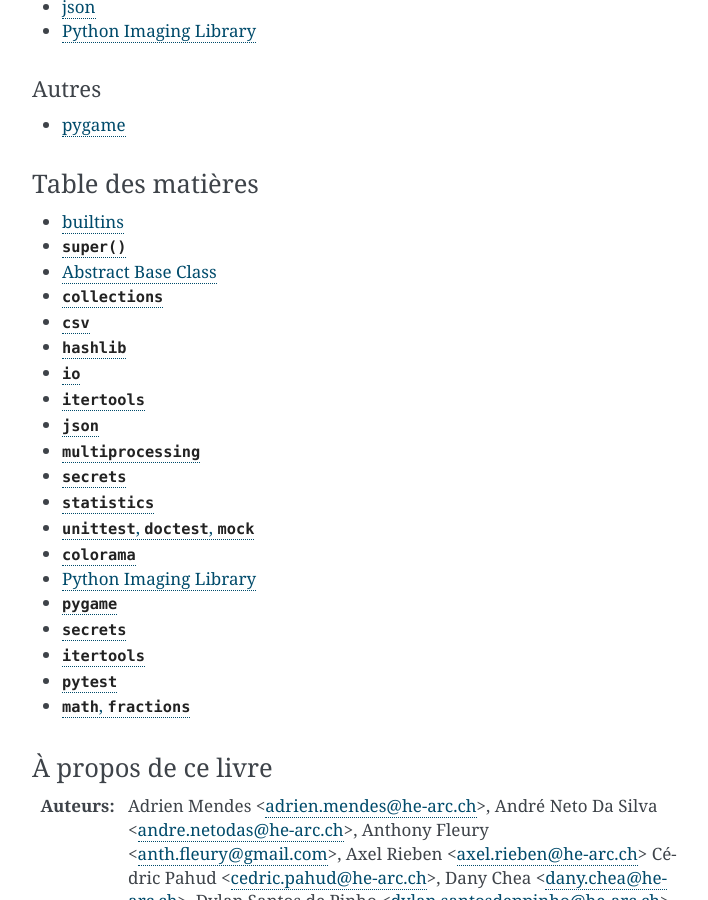
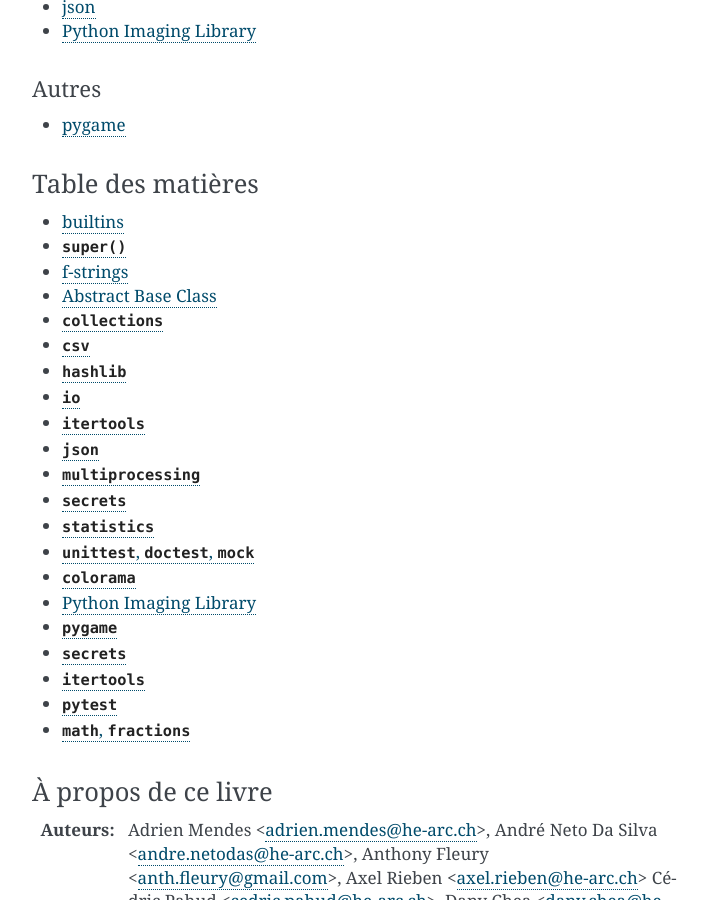
Before and after one commit to HE-Arc/livre-python, a Sphinx documentation site: the page built from source/index.rst, in a window 1280 px wide and 900 px high, scrolled down 1087 px. Shown: the whole window, without its empty margins (388-1096 px from the left). Built offline with Sphinx 7.4.7, drawn with Linux system fonts in a browser that asks for light colours.

Commit message:
Ajout de fstrings

```diff
--- /dev/null
+++ b/source/fstrings/index.rst
@@ -0,0 +1,5 @@
+=========
+f-strings
+=========
+
+Thibaut Piquerez
--- a/source/index.rst
+++ b/source/index.rst
@@ -12,6 +12,7 @@
 
    builtins/index.rst
    super/index.rst
+   fstrings/index.rst
 
    abc/index.rst
    collections/index.rst
```
